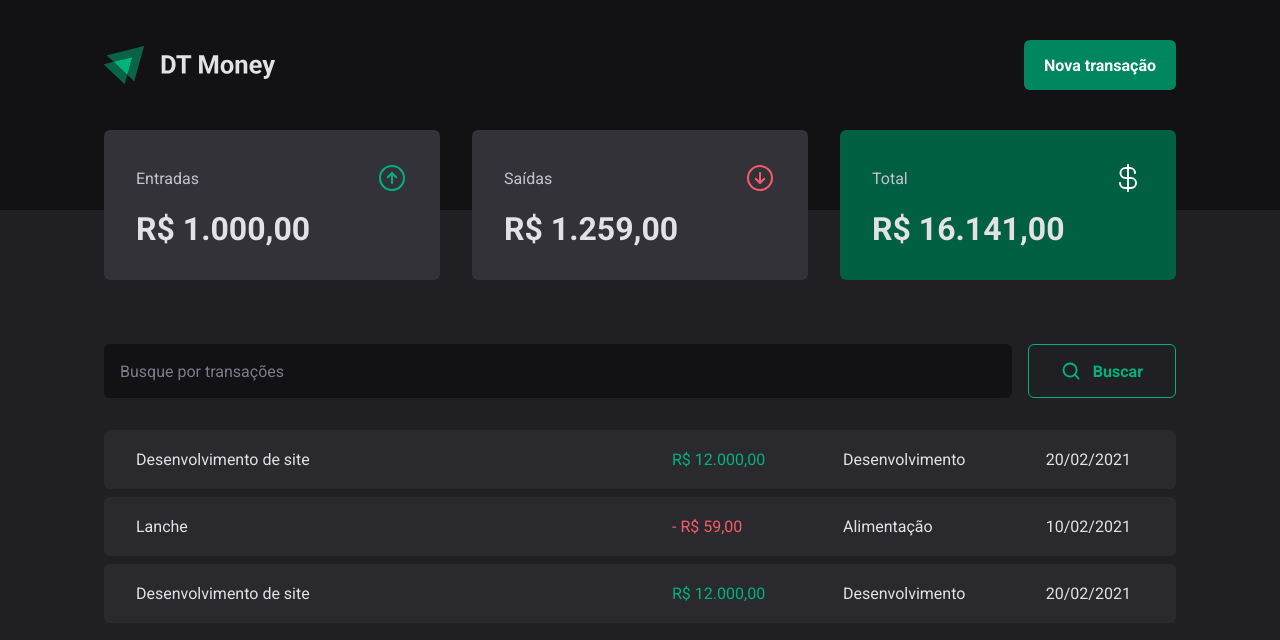
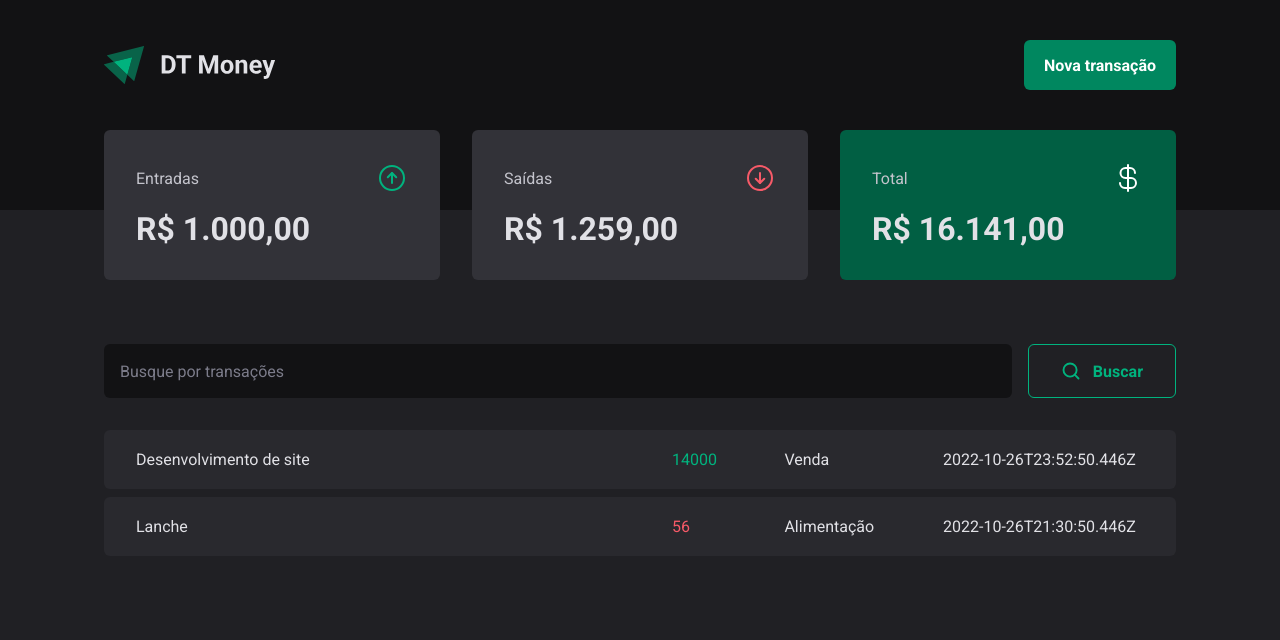
Before and after one commit to rafaelcardeallodi/ignite-dtmoney, a React (Vite) app: page / in a window 1280 px wide. Shown: the top 640 px of the page. Built offline with nearby package versions, Linux system fonts and the light colour scheme; data requests are answered from the project's data file.

Commit message:
Realizando requisição HTTP

```diff
--- a/src/pages/Transactions/index.tsx
+++ b/src/pages/Transactions/index.tsx
@@ -1,3 +1,4 @@
+import { useEffect, useState } from "react";
 import { Header } from "../../components/Header";
 import { Summary } from "../../components/Summary";
 import { SearchForm } from "./components/SearchForm";
@@ -7,7 +8,29 @@
   TransactionsTable,
 } from "./styles";
 
+interface Transaction {
+  id: number;
+  description: string;
+  type: "income" | "outcome";
+  price: number;
+  category: string;
+  createdAt: string;
+}
+
 export function Transactions() {
+  const [transactions, setTransactions] = useState<Transaction[]>([]);
+
+  async function loadTransactions() {
+    const response = await fetch("http://localhost:3333/transactions");
+    const data = await response.json();
+
+    setTransactions(data);
+  }
+
+  useEffect(() => {
+    loadTransactions();
+  }, []);
+
   return (
     <div>
       <Header />
@@ -17,30 +40,18 @@
         <SearchForm />
         <TransactionsTable>
           <tbody>
-            <tr>
-              <td width="50%">Desenvolvimento de site</td>
-              <td>
-                <PriceHighlight variant="income">R$ 12.000,00</PriceHighlight>
-              </td>
-              <td>Desenvolvimento</td>
-              <td>20/02/2021</td>
-            </tr>
-            <tr>
-              <td width="50%">Lanche</td>
-              <td>
-                <PriceHighlight variant="outcome">- R$ 59,00</PriceHighlight>
-              </td>
-              <td>Alimentação</td>
-              <td>10/02/2021</td>
-            </tr>
-            <tr>
-              <td width="50%">Desenvolvimento de site</td>
-              <td>
-                <PriceHighlight variant="income">R$ 12.000,00</PriceHighlight>
-              </td>
-              <td>Desenvolvimento</td>
-              <td>20/02/2021</td>
-            </tr>
+            {transactions.map((transaction) => (
+              <tr key={transaction.id}>
+                <td width="50%">{transaction.description}</td>
+                <td>
+                  <PriceHighlight variant={transaction.type}>
+                    {transaction.price}
+                  </PriceHighlight>
+                </td>
+                <td>{transaction.category}</td>
+                <td>{transaction.createdAt}</td>
+              </tr>
+            ))}
           </tbody>
         </TransactionsTable>
       </TransactionsContainer>
```
